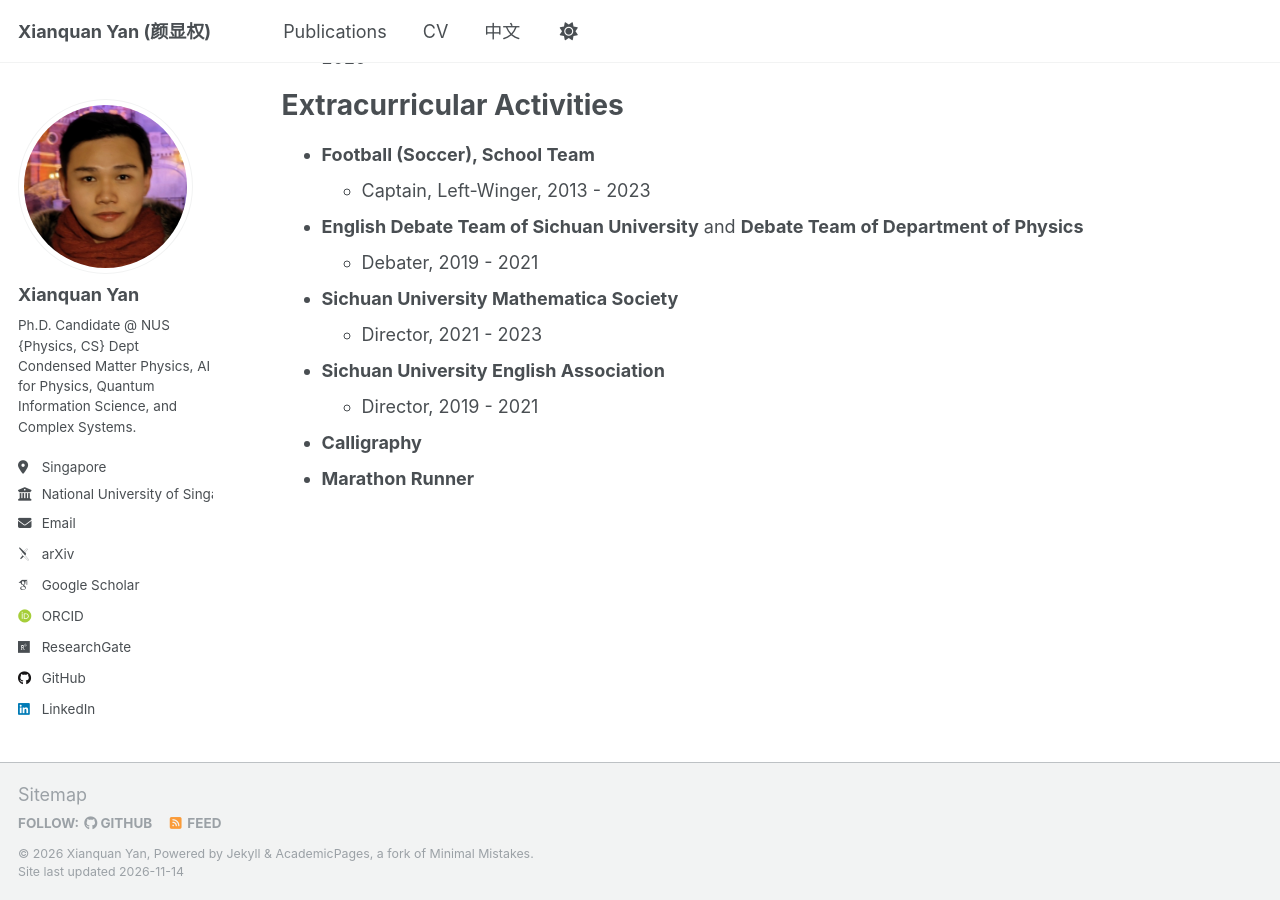
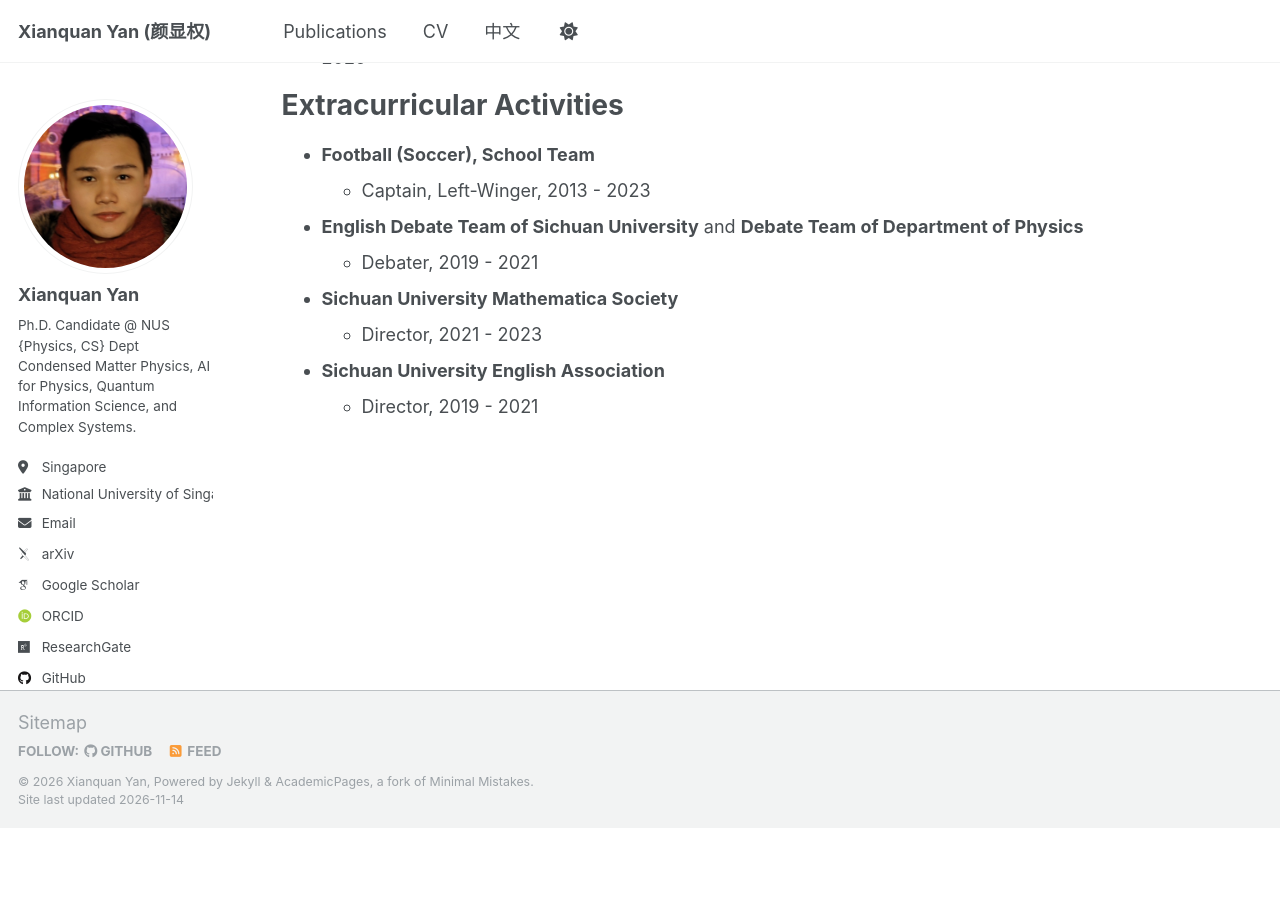
Before and after one commit to sarinstein-yan/sarinstein-yan.github.io, a Jekyll site: the page built from _pages/cv.md, in a window 1280 px wide and 900 px high, scrolled down 5362 px. Built offline with Jekyll 4.4.1, drawn with Linux system fonts in a browser that asks for light colours; some web fonts are replaced; after the commit the page ends 6190 px from its top, so only the background shows below that.

Commit message:
Remove calligraphy and marathon hobbies from bilingual CVs

```diff
--- a/_pages/cv.md
+++ b/_pages/cv.md
@@ -104,5 +104,3 @@ Extracurricular Activities
     - Director, 2021 - 2023
 - **Sichuan University English Association**
     - Director, 2019 - 2021
-- **Calligraphy**
-- **Marathon Runner**
```
Also changed, not shown: _pages/zh/cv.md (+0 -1 lines), 2 other files.
